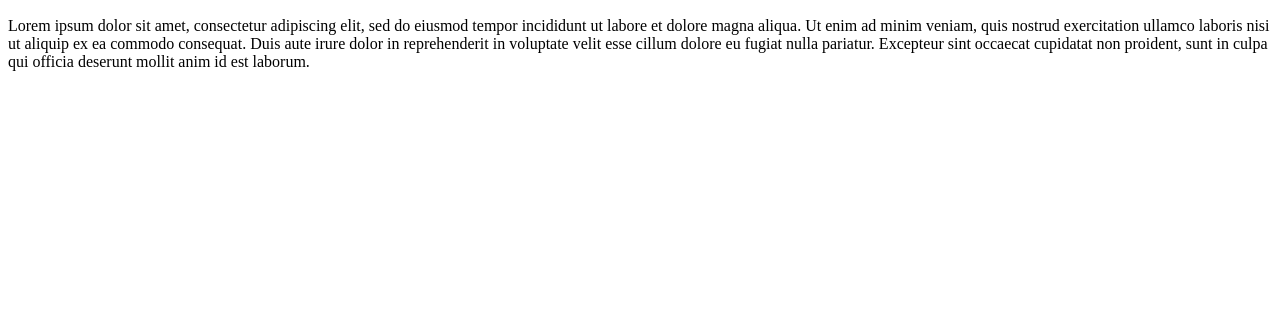
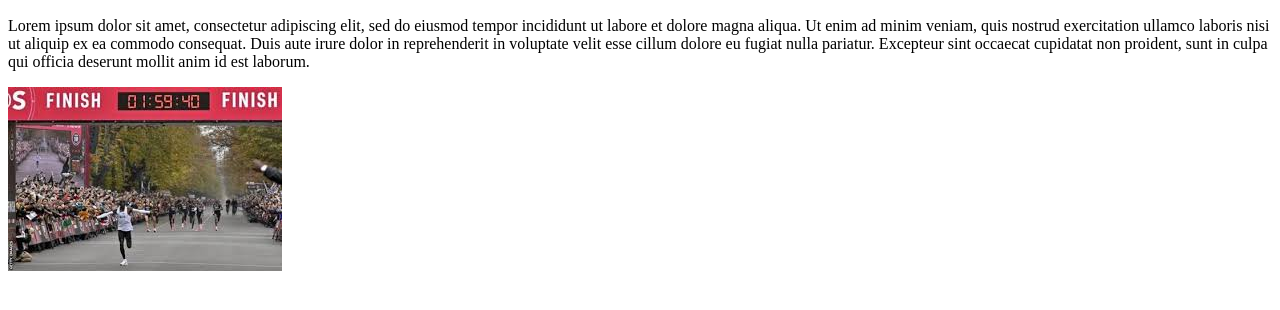
Before and after one commit to Louis-crypto/news-article, a plain HTML site: page index.html in a window 1280 px wide. Shown: the part 110-420 px from the top of the page. Drawn offline with Linux system fonts and the light colour scheme.

Commit message:
add images file and add image to the news article

```diff
--- a/index.html
+++ b/index.html
@@ -15,5 +15,6 @@
     dolor in reprehenderit in voluptate velit esse cillum dolore eu fugiat nulla pariatur. Excepteur sint occaecat cupidatat non
     proident, sunt in culpa qui officia deserunt mollit anim id est laborum.
   </p>
+  <img src="images/kipchoge.jpeg" alt="Kipchoge">
 </body>
 </html>
```
Also changed, not shown: images/kipchoge.jpeg (added).
